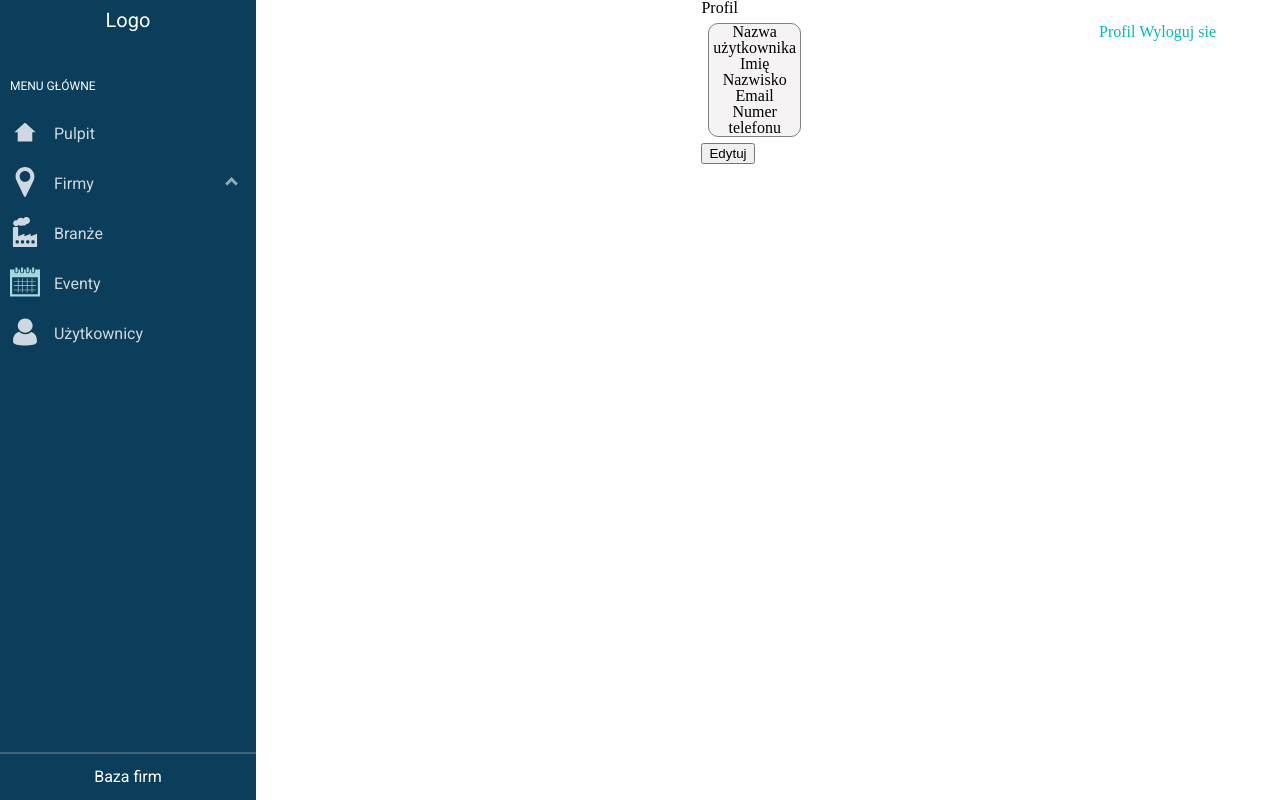
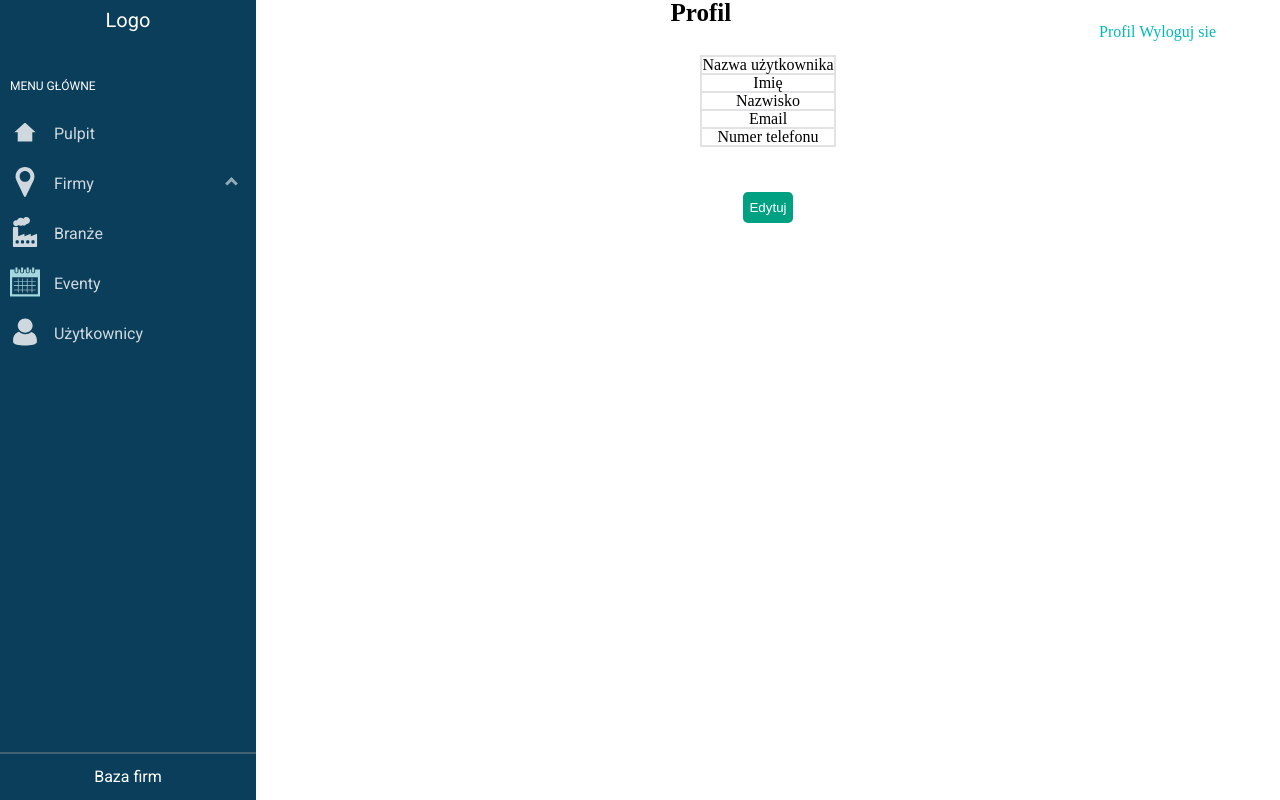
Before and after one commit to IAESTE-AGH/szakal, a Django app: page /user/list/ in a window 1280 px wide. Run offline with Django 3.2, Linux system fonts and the light colour scheme; the visitor is signed in with stand-in values (Sample User, id 1).

Commit message:
Poprawienie przycisków

```diff
--- a/main/static/style.css
+++ b/main/static/style.css
@@ -38,11 +38,12 @@
 }
 .tabele{
     width: auto;
-	margin: 20px;
+	margin: 30px;
 	border: 2px solid #E2E2E4;
 	border-spacing: 20px;
 	text-align: center;
-	padding: 10px 10px;
+	padding: 3%;
+	border-radius: 20px;
 }
 .content-table{
     border-bottom: 2px solid #E2E2E4;
--- a/main/templates/default_form.html
+++ b/main/templates/default_form.html
@@ -1,10 +1,10 @@
 {% extends "base.html" %}
 {% block content %}
 
-<form action="." method="POST" id="mainForm" onsubmit="myFunc()">
+<form action="." method="POST" id="mainForm" onsubmit="myFunc()" style="padding: 2%; font-weight: 600">
     {% csrf_token %}
     {{ form.as_p }}
-    <button type="submit">SUBMIT</button>
+    <button class="button">SUBMIT</button>
 </form>
 
 <script>
--- a/main/templates/event.html
+++ b/main/templates/event.html
@@ -26,7 +26,7 @@
                     <td>{{ event.name }}</td>
                     <td>{{ event.active }}</td>
                     <td>{{ event.local }}</td>
-                    <td><a href="/event/{{ event.id }}">edit</a></td>
+                    <td><a href="/event/{{ event.id }}"><input class="button" type="submit" value="edit"></a></td>
                 </tr>
             {% endfor %}
             </tbody>
--- a/main/templates/user.html
+++ b/main/templates/user.html
@@ -1,9 +1,9 @@
 {% extends "base.html" %}
 {% block content %}
     <main>
-        <h1>Profil</h1>
+        <h1 class="title">Profil</h1>
 
-        <table class="table">
+        <table class="tabele">
             <thead></thead>
             <tbody>
                 <tr>
@@ -28,9 +28,7 @@
                 </tr>
             </tbody>
         </table>
-        <form action="/user/{{ id }}">
-            <input type="submit" value="Edytuj" />
-        </form>
+            <p style="text-align: center"><a href="/user/{{ id }}"><input class="button" type="submit" value="Edytuj"></a></p>
     </main>
 
 {% endblock %}
```
